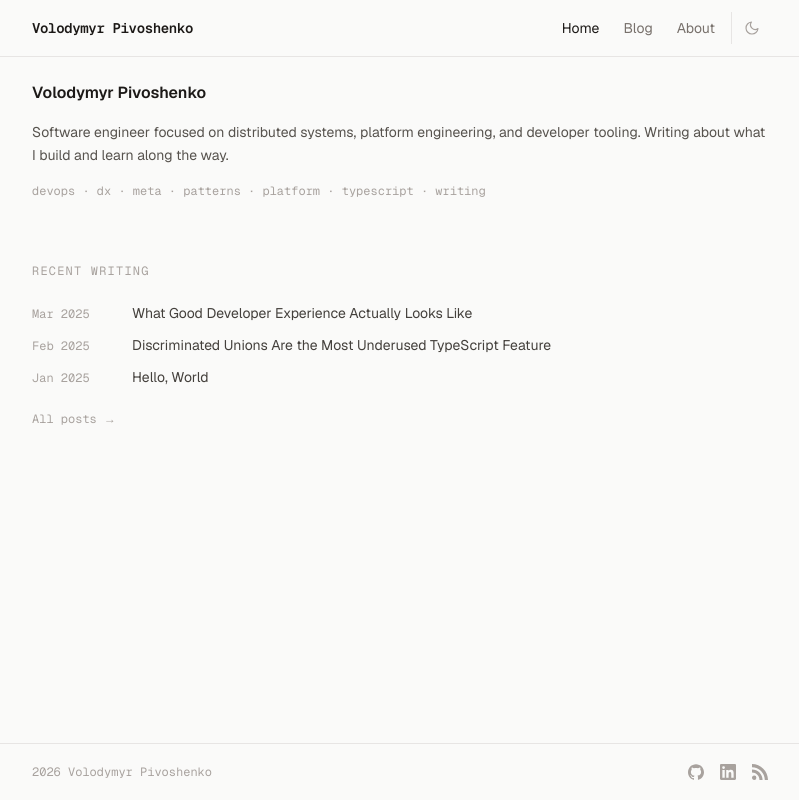
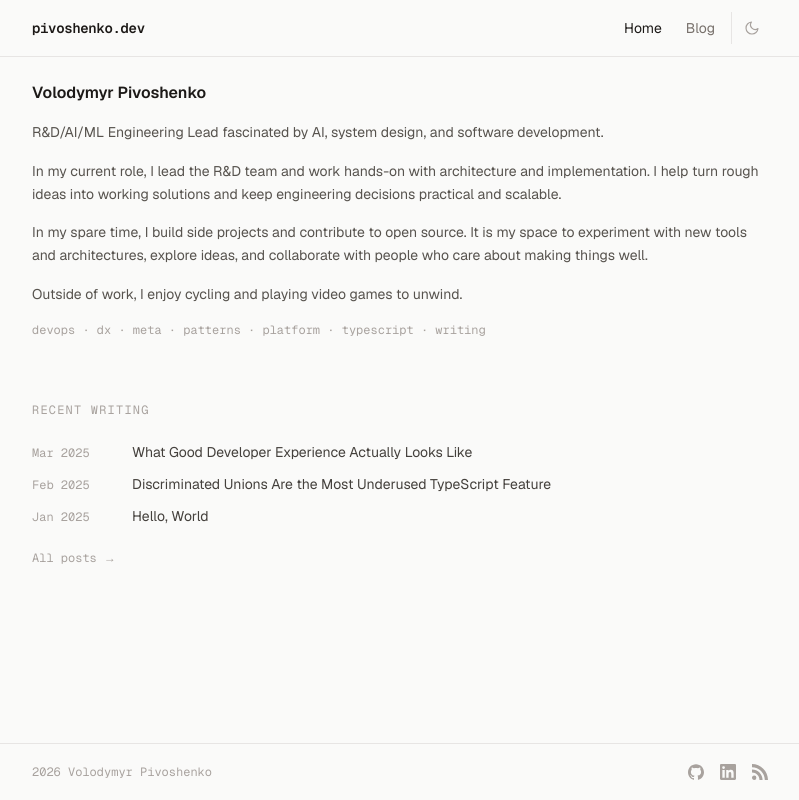
Before and after one commit to pivoshenko/pivoshenko.dev, a Next.js app: page / in a window 1280 px wide. Shown: the whole page, without its empty margins (240-1039 px from the left). Built offline with nearby package versions, Linux system fonts and the light colour scheme.

Commit message:
feat: update homepage and navigation content

```diff
--- a/app/page.tsx
+++ b/app/page.tsx
@@ -10,9 +10,16 @@ export default function Home() {
       <section className="space-y-4">
         <h1 className="type-heading fg-primary">Volodymyr Pivoshenko</h1>
         <p className="type-body fg-body">
-          Software engineer focused on distributed systems, platform
-          engineering, and developer tooling. Writing about what I build and
-          learn along the way.
+          R&D/AI/ML Engineering Lead fascinated by AI, system design, and software development.
+        </p>
+        <p className="type-body fg-body">
+          In my current role, I lead the R&D team and work hands-on with architecture and implementation. I help turn rough ideas into working solutions and keep engineering decisions practical and scalable.
+        </p>
+        <p className="type-body fg-body">
+          In my spare time, I build side projects and contribute to open source. It is my space to experiment with new tools and architectures, explore ideas, and collaborate with people who care about making things well.
+        </p>
+        <p className="type-body fg-body">
+          Outside of work, I enjoy cycling and playing video games to unwind.
         </p>
         <p className="type-meta fg-muted">
           {topics.map((topic, i) => (
--- a/components/nav.tsx
+++ b/components/nav.tsx
@@ -7,7 +7,8 @@ import { ThemeToggle } from './theme-toggle'
 const links = [
   { href: '/', label: 'Home' },
   { href: '/blog', label: 'Blog' },
-  { href: '/about', label: 'About' },
+  // for now I disable it since I need to rewrite it
+  // { href: '/about', label: 'About' },
 ]
 
 export function Nav() {
@@ -20,7 +21,7 @@ export function Nav() {
           href="/"
           className="type-logo fg-primary hover:opacity-60 transition-opacity"
         >
-          Volodymyr Pivoshenko
+          pivoshenko.dev
         </Link>
 
         <div className="flex items-center">
@@ -33,9 +34,8 @@ export function Nav() {
               <Link
                 key={link.href}
                 href={link.href}
-                className={`type-ui px-3 py-1.5 rounded transition-colors ${
-                  isActive ? 'fg-primary' : 'fg-subtle hover-primary'
-                }`}
+                className={`type-ui px-3 py-1.5 rounded transition-colors ${isActive ? 'fg-primary' : 'fg-subtle hover-primary'
+                  }`}
               >
                 {link.label}
               </Link>
```
